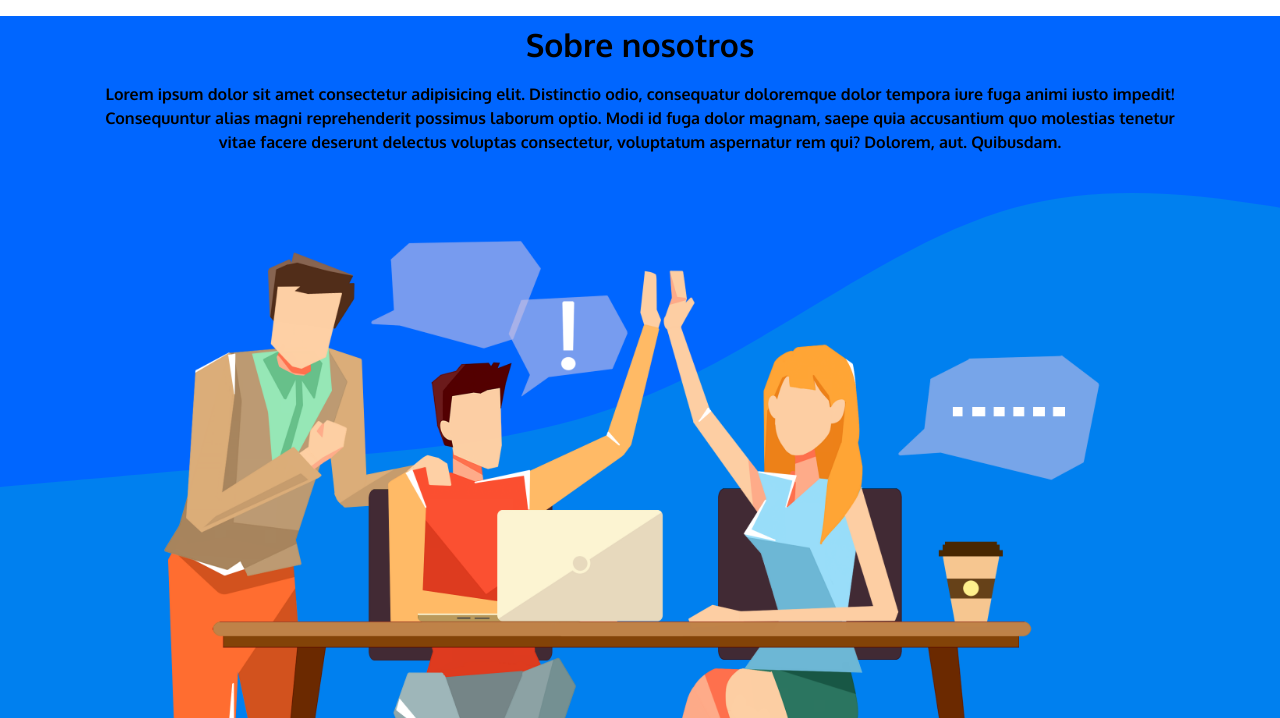
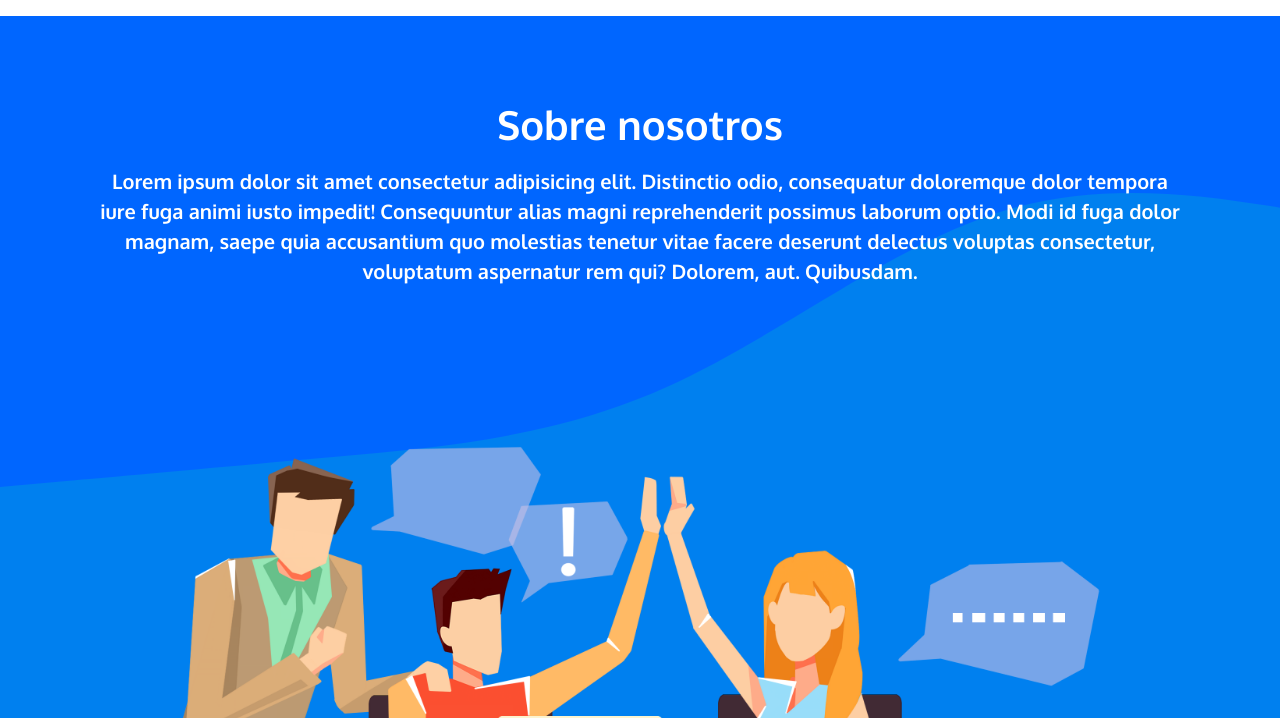
Before and after one commit to GAldereteHero/Widas, a plain HTML site: page pages/nosotros.html in a window 1280 px wide. Shown: the part 82-800 px from the top of the page. Drawn offline with nearby package versions, Linux system fonts and the light colour scheme.

Commit message:
Modificación de estilo page Nosotros

```diff
--- a/css/style.css
+++ b/css/style.css
@@ -112,6 +112,12 @@ header .text--btn2{
 /* Fin de Precios */
 
 /* Comienzo de Nosotros */
+
+#nosotros .mod--font1{
+    font-family: 'Oxygen', sans-serif;
+    text-decoration: none;
+    color: #fff;
+}
 
 /* Fin de Nosotros */
 
--- a/pages/nosotros.html
+++ b/pages/nosotros.html
@@ -50,13 +50,16 @@
     </header>
 
     <main id="nosotros" class="container">
+        <div class="b-example-divider"></div>
         <div class="container">
-            <div class="row"><h2 class="font">Sobre nosotros</h2></div>
-            <div class="row"><p class="info__container--box">Lorem ipsum dolor sit amet consectetur adipisicing elit. Distinctio odio, consequatur doloremque dolor tempora iure fuga animi iusto impedit! Consequuntur alias magni reprehenderit possimus laborum optio. Modi id fuga dolor magnam, saepe quia accusantium quo molestias tenetur vitae facere deserunt delectus voluptas consectetur, voluptatum aspernatur rem qui? Dolorem, aut. Quibusdam.</p></div>
+            <div class="row"><h2 class="fs-1 mod--font1">Sobre nosotros</h2></div>
+            <div class="row"><p class="fs-5 mod--font1">Lorem ipsum dolor sit amet consectetur adipisicing elit. Distinctio odio, consequatur doloremque dolor tempora iure fuga animi iusto impedit! Consequuntur alias magni reprehenderit possimus laborum optio. Modi id fuga dolor magnam, saepe quia accusantium quo molestias tenetur vitae facere deserunt delectus voluptas consectetur, voluptatum aspernatur rem qui? Dolorem, aut. Quibusdam.</p></div>
+            <div class="b-example-divider"></div>
             <div class="row">
                 <img src="../img/people.png" alt="Personas trabajando" class="img-fluid">
             </div>
         </div>
+        <div class="b-example-divider"></div>
     </main>
 
     <footer>
```
Also changed, not shown: index.html (+3 -3 lines), pages/precios.html (+3 -3 lines).
